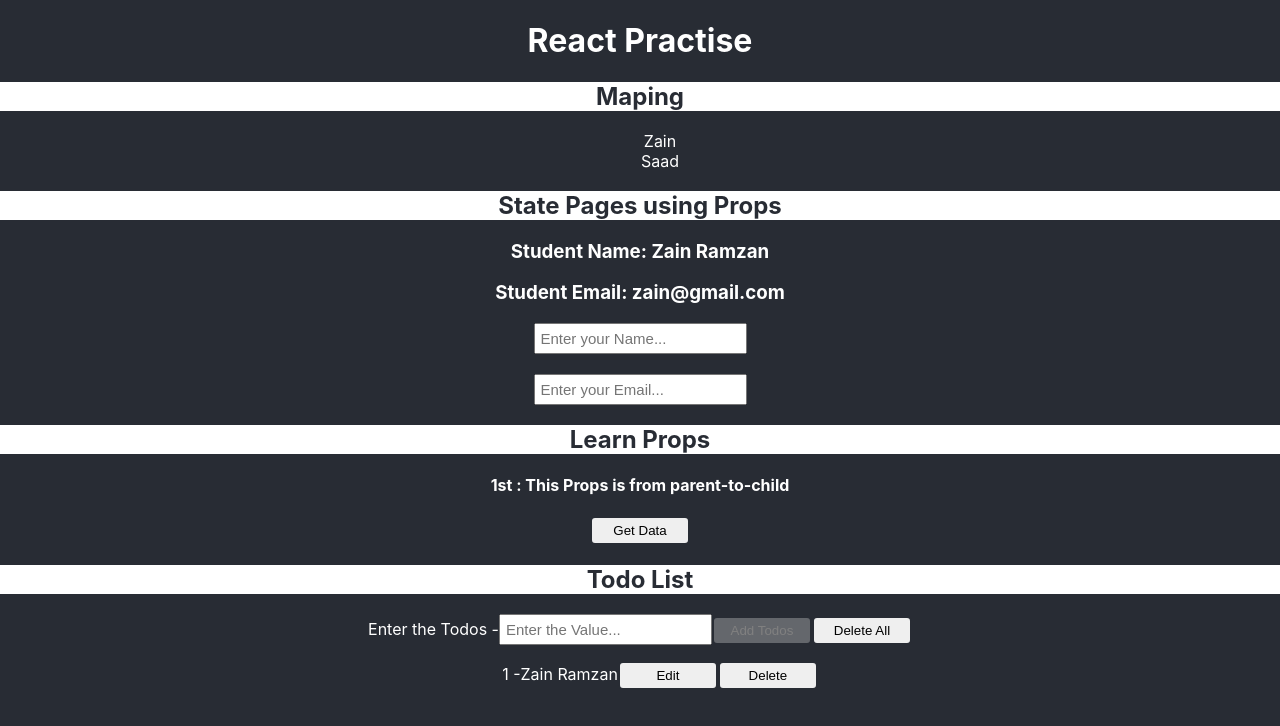
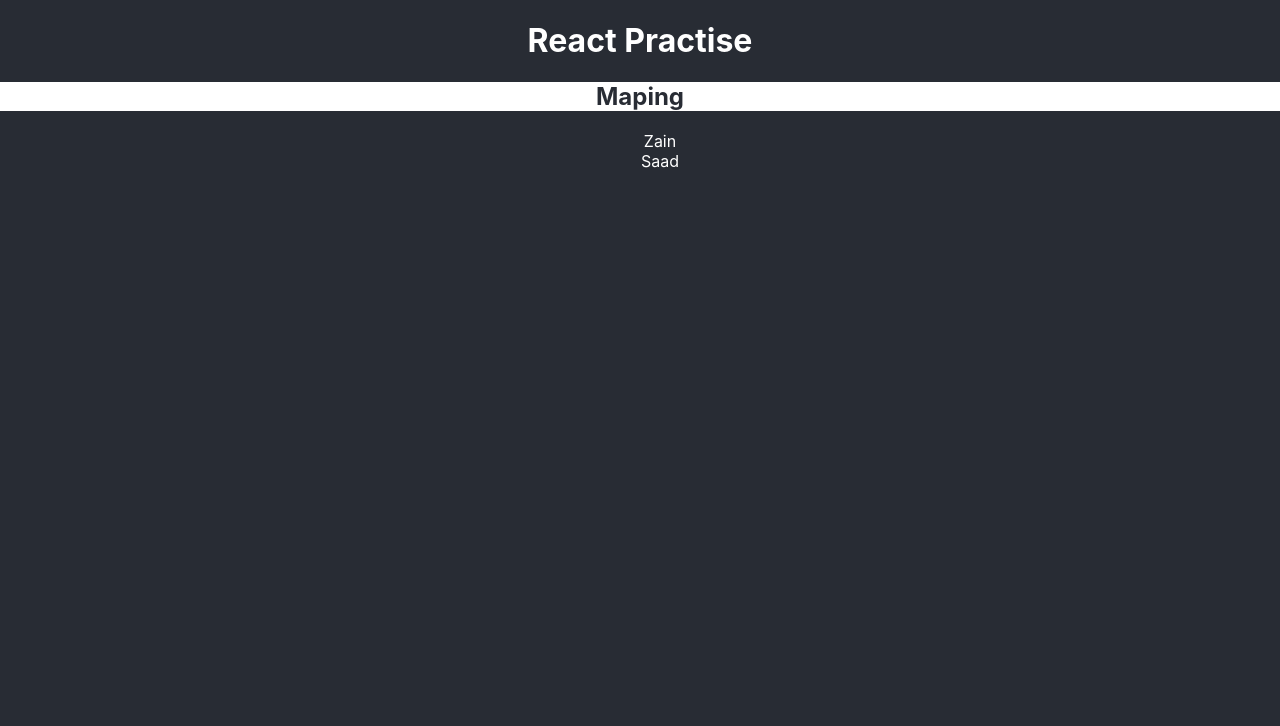
Before and after one commit to zain-ramzan/Web-Mobile-Hybrid-App-Development_Practise, a React (Create React App) app in the folder React/react-practise/: page /todo in a window 1280 px wide. Shown: the top 726 px of the page. Built offline with nearby package versions, Linux system fonts and the light colour scheme.

Commit message:
Add React Router

```diff
--- a/React/react-practise/package.json
+++ b/React/react-practise/package.json
@@ -8,6 +8,8 @@
     "@testing-library/user-event": "^12.8.3",
     "react": "^17.0.2",
     "react-dom": "^17.0.2",
+    "react-router": "^5.2.0",
+    "react-router-dom": "^5.2.0",
     "react-scripts": "4.0.3",
     "web-vitals": "^1.1.2"
   },
--- a/React/react-practise/src/App.js
+++ b/React/react-practise/src/App.js
@@ -4,21 +4,18 @@ import Learn from "./components/state";
 import './App.css';
 import LearnProps from './components/props';
 import Todos from './components/todos';
-
 class App extends React.Component {
 
-  get_data = (data) => {
-    console.log(data)
-  }
 
   render() {
     return (
       <div>
         <h1>React Practise</h1>
-        <Maping page="State Pages using Props" />
-        <Learn page="State Pages using Props" />
+
+         <Maping page="State Pages using Props" />
+        {/*<Learn page="State Pages using Props" />
         <LearnProps message="This Props is from parent-to-child" getData={this.get_data} />
-        <Todos />
+        <Todos /> */}
       </div>
     );
   }
```
Also changed, not shown: React/react-practise/src/config/router.js (added, +23 -0 lines), 1 other file (tests, documents, lock files or other folders).
